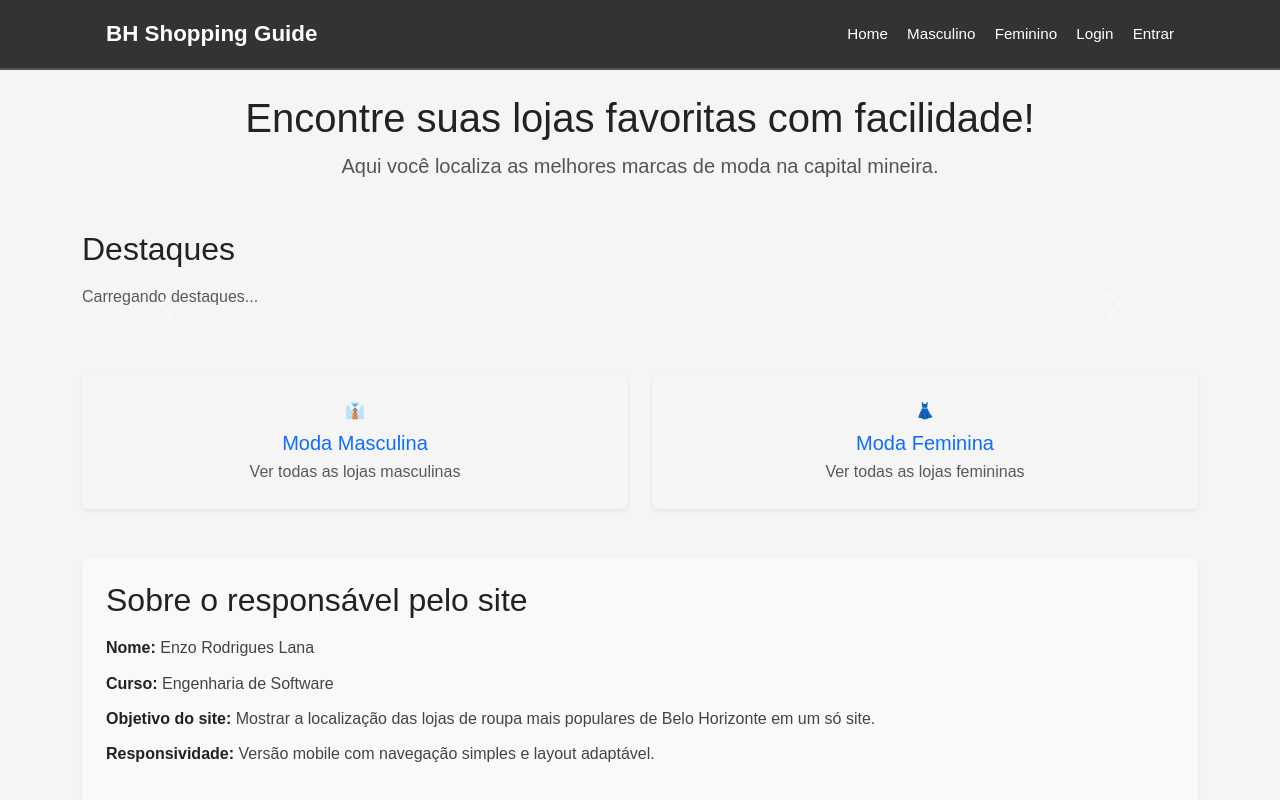
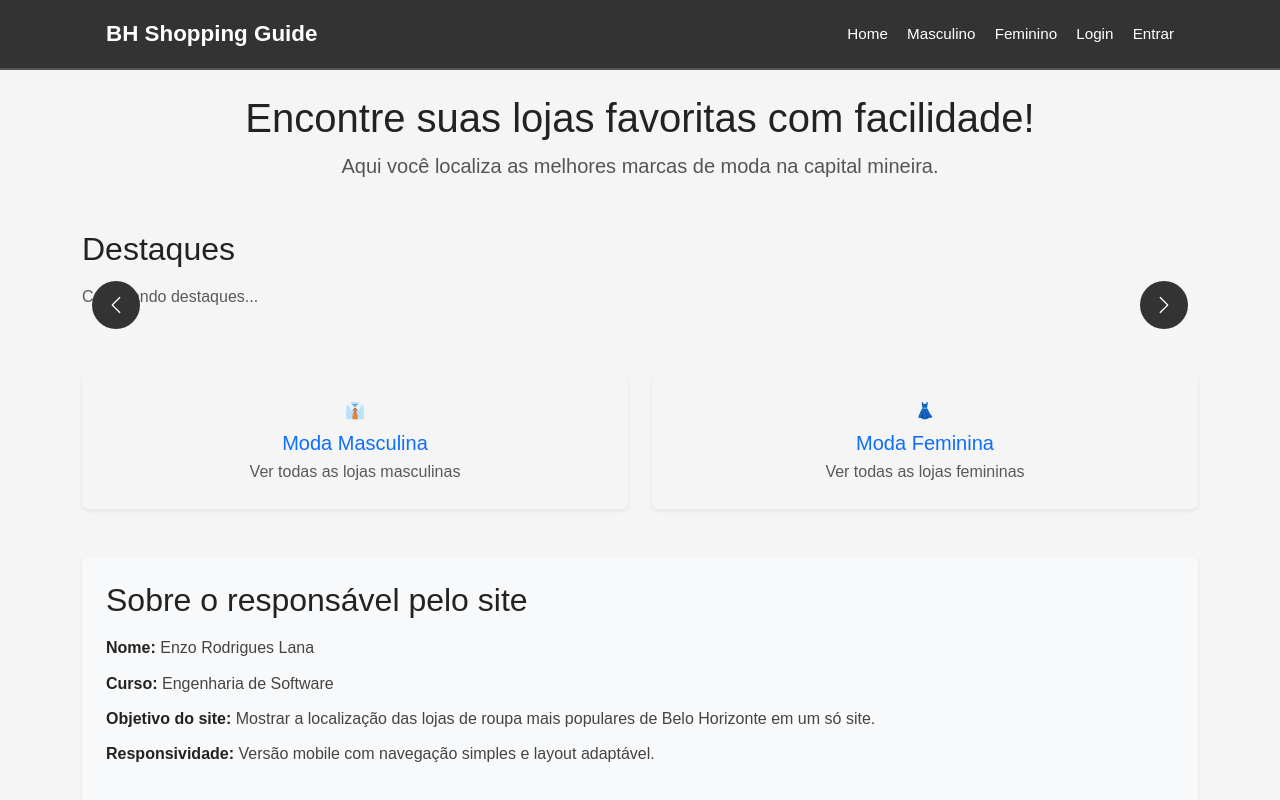
Before and after one commit to enzolana1111-art/Trabalho-DIW, a plain HTML site: page index.html in a window 1280 px wide. Shown: the top 800 px of the page. Drawn offline with nearby package versions, Linux system fonts and the light colour scheme.

Commit message:
Update style.css

```diff
--- a/style.css
+++ b/style.css
@@ -178,3 +178,29 @@ nav a.nav-ativo {
   border-bottom: 2px solid #ccc;
   padding-bottom: 2px;
 }
+.carousel-control-prev,
+.carousel-control-next {
+  width: 48px;
+  height: 48px;
+  background-color: #333;
+  border-radius: 50%;
+  top: 50%;
+  transform: translateY(-50%);
+  opacity: 1;
+}
+.carousel-control-prev { left: 10px; }
+.carousel-control-next { right: 10px; }
+.carousel-control-prev-icon,
+.carousel-control-next-icon {
+  filter: none;
+  width: 20px;
+  height: 20px;
+}
+.btn-favorito {
+  background: none;
+  border: none;
+  font-size: 1.5rem;
+  cursor: pointer;
+  color: red;
+  padding: 0;
+}
```
